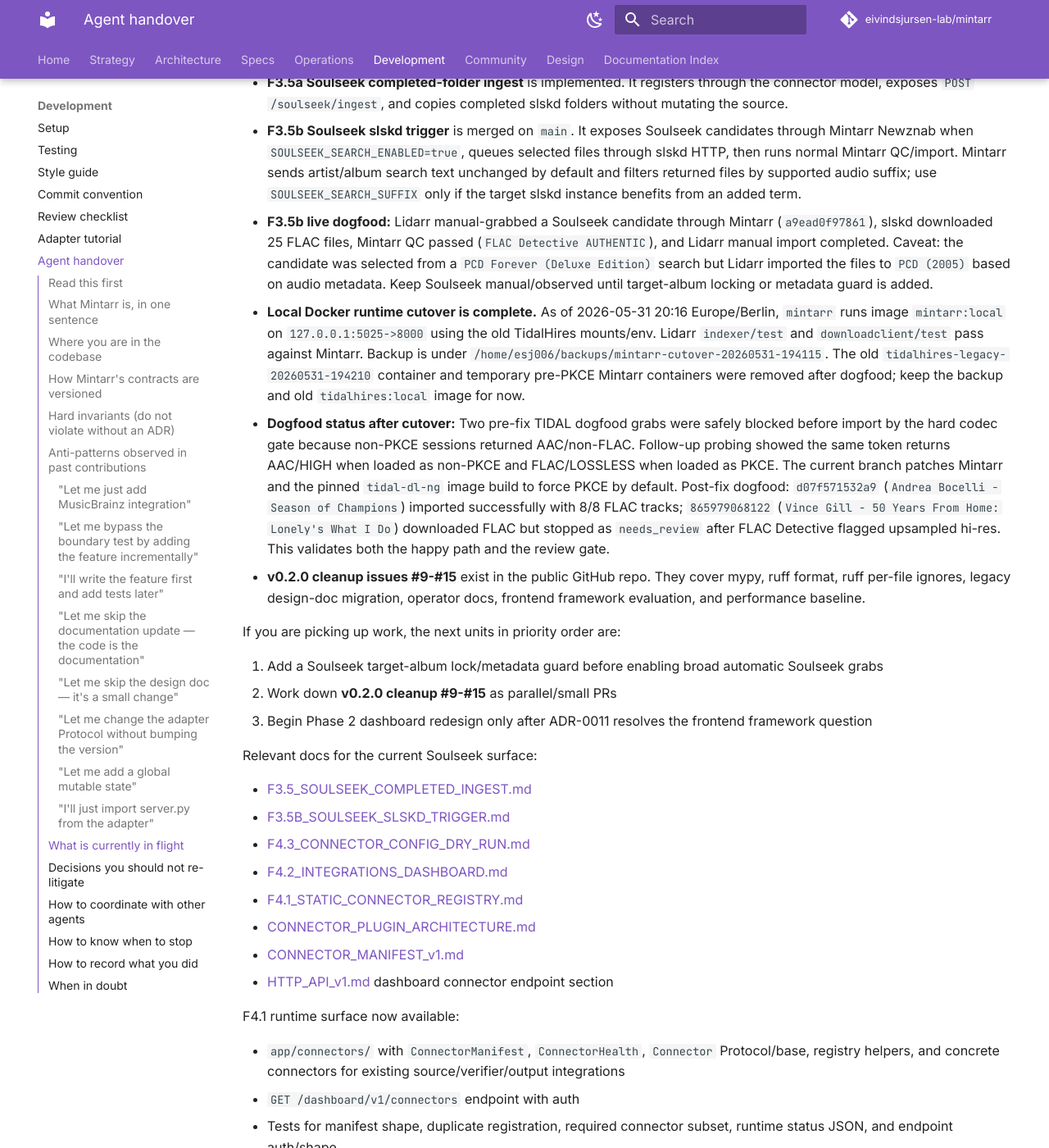
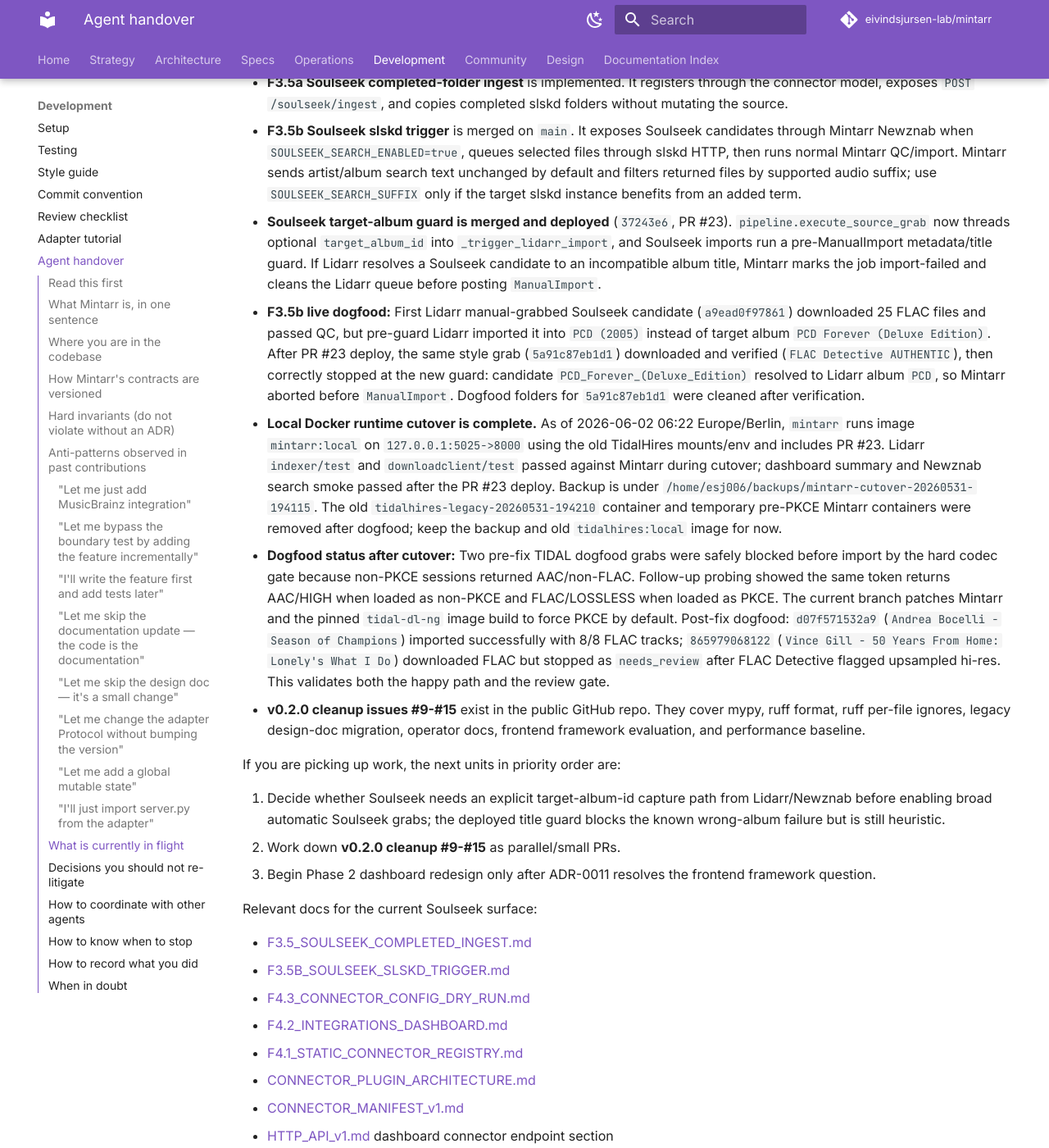
Before and after one commit to VectorOfDoubt/mintarr, an MkDocs documentation site: the page built from docs/development/AGENT_HANDOVER.md, in a window 1280 px wide and 1400 px high, scrolled down 4214 px. Shown: the whole window at 82% size. Built offline with MkDocs 1.6.1 and Material for MkDocs 9.7.7, drawn with Linux system fonts in a browser that asks for light colours; comment, search, counter and statistics services are not loaded; some of the changed text lies outside the part shown.

Commit message:
docs: update soulseek dogfood handover
Co-authored-by: Eivind Sjursen <eivind.sjursen@gmail.com>

```diff
--- a/docs/development/AGENT_HANDOVER.md
+++ b/docs/development/AGENT_HANDOVER.md
@@ -107,7 +107,7 @@
 
 This section is volatile. The agent reading this should also check [`MINTARR_DOCUMENTATION_INDEX.md`](../MINTARR_DOCUMENTATION_INDEX.md) and [`ROADMAP.md`](../strategy/ROADMAP.md) for the live status.
 
-As of 2026-06-01:
+As of 2026-06-02:
 
 - **Phase 0 (open-source foundation)** is complete. The cutover playbook ran and the public Mintarr repo exists.
 - **License is locked: AGPL-3.0-only** ([ADR-0005](../architecture/adr/0005-license.md)). LICENSE file at repo root.
@@ -118,16 +118,17 @@
 - **F4.3 connector config / dry-run** is implemented on `main`. It adds SQLite-backed connector modes, dry-run validation, dashboard controls, and source runtime gates for non-import connectors. The design is in [F4.3_CONNECTOR_CONFIG_DRY_RUN.md](../design/F4.3_CONNECTOR_CONFIG_DRY_RUN.md).
 - **F3.5a Soulseek completed-folder ingest** is implemented. It registers through the connector model, exposes `POST /soulseek/ingest`, and copies completed slskd folders without mutating the source.
 - **F3.5b Soulseek slskd trigger** is merged on `main`. It exposes Soulseek candidates through Mintarr Newznab when `SOULSEEK_SEARCH_ENABLED=true`, queues selected files through slskd HTTP, then runs normal Mintarr QC/import. Mintarr sends artist/album search text unchanged by default and filters returned files by supported audio suffix; use `SOULSEEK_SEARCH_SUFFIX` only if the target slskd instance benefits from an added term.
-- **F3.5b live dogfood:** Lidarr manual-grabbed a Soulseek candidate through Mintarr (`a9ead0f97861`), slskd downloaded 25 FLAC files, Mintarr QC passed (`FLAC Detective AUTHENTIC`), and Lidarr manual import completed. Caveat: the candidate was selected from a `PCD Forever (Deluxe Edition)` search but Lidarr imported the files to `PCD (2005)` based on audio metadata. Keep Soulseek manual/observed until target-album locking or metadata guard is added.
-- **Local Docker runtime cutover is complete.** As of 2026-05-31 20:16 Europe/Berlin, `mintarr` runs image `mintarr:local` on `127.0.0.1:5025->8000` using the old TidalHires mounts/env. Lidarr `indexer/test` and `downloadclient/test` pass against Mintarr. Backup is under `/home/esj006/backups/mintarr-cutover-20260531-194115`. The old `tidalhires-legacy-20260531-194210` container and temporary pre-PKCE Mintarr containers were removed after dogfood; keep the backup and old `tidalhires:local` image for now.
+- **Soulseek target-album guard is merged and deployed** (`37243e6`, PR #23). `pipeline.execute_source_grab` now threads optional `target_album_id` into `_trigger_lidarr_import`, and Soulseek imports run a pre-ManualImport metadata/title guard. If Lidarr resolves a Soulseek candidate to an incompatible album title, Mintarr marks the job import-failed and cleans the Lidarr queue before posting `ManualImport`.
+- **F3.5b live dogfood:** First Lidarr manual-grabbed Soulseek candidate (`a9ead0f97861`) downloaded 25 FLAC files and passed QC, but pre-guard Lidarr imported it into `PCD (2005)` instead of target album `PCD Forever (Deluxe Edition)`. After PR #23 deploy, the same style grab (`5a91c87eb1d1`) downloaded and verified (`FLAC Detective AUTHENTIC`), then correctly stopped at the new guard: candidate `PCD_Forever_(Deluxe_Edition)` resolved to Lidarr album `PCD`, so Mintarr aborted before `ManualImport`. Dogfood folders for `5a91c87eb1d1` were cleaned after verification.
+- **Local Docker runtime cutover is complete.** As of 2026-06-02 06:22 Europe/Berlin, `mintarr` runs image `mintarr:local` on `127.0.0.1:5025->8000` using the old TidalHires mounts/env and includes PR #23. Lidarr `indexer/test` and `downloadclient/test` passed against Mintarr during cutover; dashboard summary and Newznab search smoke passed after the PR #23 deploy. Backup is under `/home/esj006/backups/mintarr-cutover-20260531-194115`. The old `tidalhires-legacy-20260531-194210` container and temporary pre-PKCE Mintarr containers were removed after dogfood; keep the backup and old `tidalhires:local` image for now.
 - **Dogfood status after cutover:** Two pre-fix TIDAL dogfood grabs were safely blocked before import by the hard codec gate because non-PKCE sessions returned AAC/non-FLAC. Follow-up probing showed the same token returns AAC/HIGH when loaded as non-PKCE and FLAC/LOSSLESS when loaded as PKCE. The current branch patches Mintarr and the pinned `tidal-dl-ng` image build to force PKCE by default. Post-fix dogfood: `d07f571532a9` (`Andrea Bocelli - Season of Champions`) imported successfully with 8/8 FLAC tracks; `865979068122` (`Vince Gill - 50 Years From Home: Lonely's What I Do`) downloaded FLAC but stopped as `needs_review` after FLAC Detective flagged upsampled hi-res. This validates both the happy path and the review gate.
 - **v0.2.0 cleanup issues #9-#15** exist in the public GitHub repo. They cover mypy, ruff format, ruff per-file ignores, legacy design-doc migration, operator docs, frontend framework evaluation, and performance baseline.
 
 If you are picking up work, the next units in priority order are:
 
-1. Add a Soulseek target-album lock/metadata guard before enabling broad automatic Soulseek grabs
-2. Work down **v0.2.0 cleanup #9-#15** as parallel/small PRs
-3. Begin Phase 2 dashboard redesign only after ADR-0011 resolves the frontend framework question
+1. Decide whether Soulseek needs an explicit target-album-id capture path from Lidarr/Newznab before enabling broad automatic Soulseek grabs; the deployed title guard blocks the known wrong-album failure but is still heuristic.
+2. Work down **v0.2.0 cleanup #9-#15** as parallel/small PRs.
+3. Begin Phase 2 dashboard redesign only after ADR-0011 resolves the frontend framework question.
 
 Relevant docs for the current Soulseek surface:
 
```
